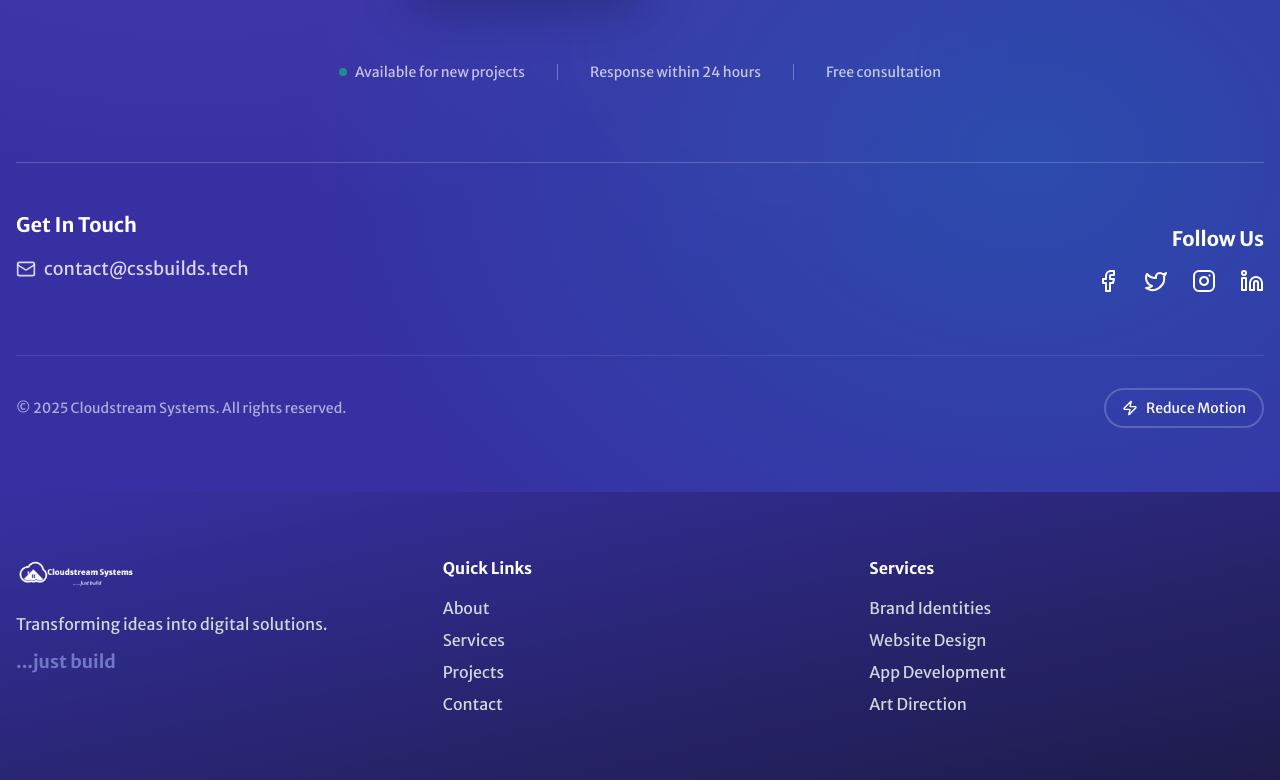
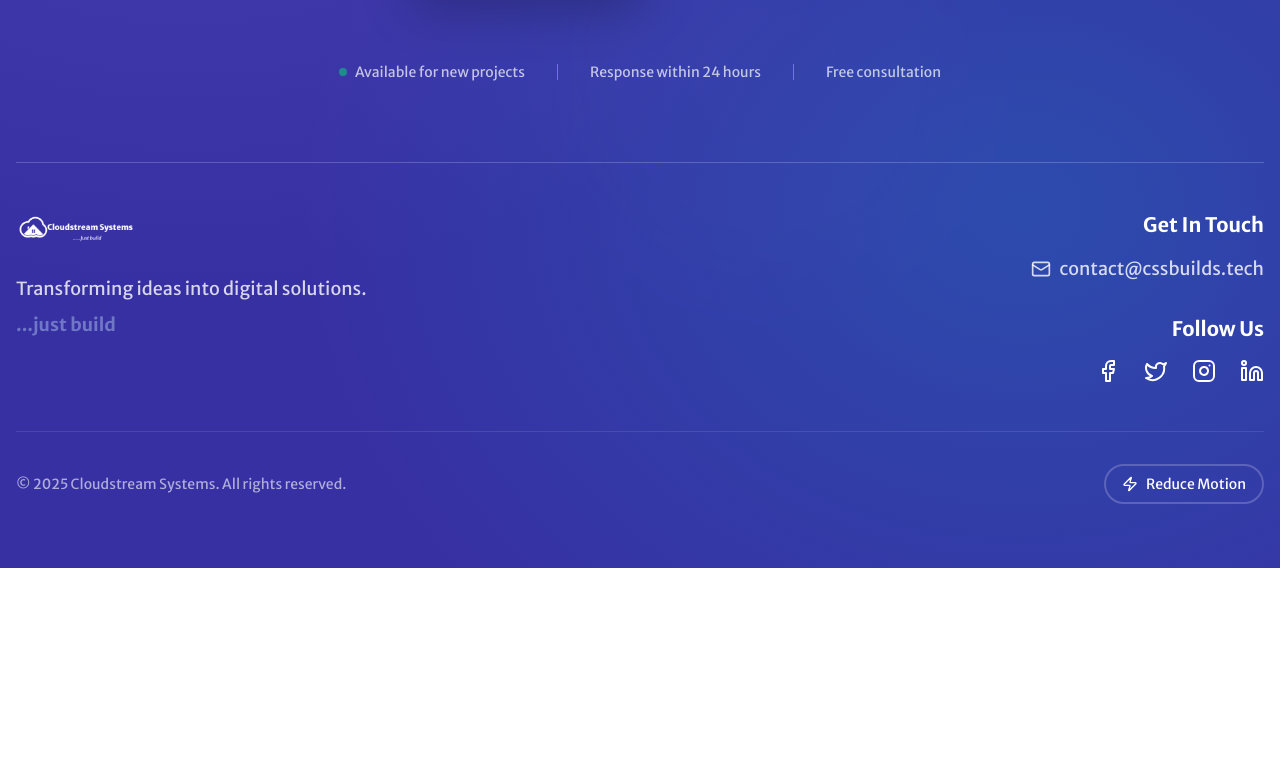
Before and after one commit to cloudstreamsystems/craftedbycss, a Next.js app: page / in a window 1280 px wide. Shown: the part 7847-8627 px from the top of the page. After the commit the page ends 8415 px from the top, so only its background shows below. Built offline with nearby package versions, Linux system fonts and the light colour scheme.

Commit message:
feat: merge footer into CTA section and remove separate footer component

```diff
--- a/app/layout.tsx
+++ b/app/layout.tsx
@@ -2,7 +2,6 @@ import type { Metadata } from "next";
 import { Merriweather_Sans, Poppins } from "next/font/google";
 import "./globals.css";
 import Header from "@/components/layout/Header";
-import Footer from "@/components/layout/Footer";
 import SmoothScrollProvider from "@/components/providers/SmoothScrollProvider";
 import { MotionProvider } from "@/contexts/MotionContext";
 import PageTransition from "@/components/transitions/PageTransition";
@@ -42,7 +41,6 @@ export default function RootLayout({
             <main>
               <PageTransition>{children}</PageTransition>
             </main>
-            <Footer />
           </SmoothScrollProvider>
         </MotionProvider>
       </body>
--- a/components/home/CTA.tsx
+++ b/components/home/CTA.tsx
@@ -101,10 +101,27 @@ export default function CTA() {
 
           {/* Footer Elements Moved Here */}
           <div className="border-t border-white/20 pt-12 mt-12">
-            <div className="grid md:grid-cols-2 gap-8 items-center mb-12">
+            <div className="grid md:grid-cols-2 gap-12 items-start mb-12">
               <div className="text-center md:text-left">
+                <div className="mb-6 flex justify-center md:justify-start">
+                  <img
+                    src="/logo.png"
+                    alt="Cloudstream Systems"
+                    width={175}
+                    height={59}
+                    className="h-10 w-auto brightness-0 invert"
+                  />
+                </div>
+                <p className="text-white/80 mb-2 text-lg">
+                  Transforming ideas into digital solutions.
+                </p>
+                <p className="text-[#7177C7] font-bold text-lg mb-8">...just build</p>
+              </div>
+
+              <div className="text-center md:text-right flex flex-col items-center md:items-end gap-8">
+                <div>
                   <h4 className="font-bold text-xl mb-4">Get In Touch</h4>
-                <div className="flex items-center justify-center md:justify-start gap-2 text-white/80 mb-6 hover:text-white transition-colors">
+                  <div className="flex items-center justify-center md:justify-end gap-2 text-white/80 hover:text-white transition-colors">
                     <Mail size={20} />
                     <a href="mailto:contact@cssbuilds.tech" className="text-lg">
                       contact@cssbuilds.tech
@@ -112,7 +129,7 @@ export default function CTA() {
                   </div>
                 </div>
 
-              <div className="text-center md:text-right">
+                <div>
                   <h4 className="font-bold text-xl mb-4">Follow Us</h4>
                   <div className="flex justify-center md:justify-end space-x-6">
                     <a href="#" className="hover:text-yellow-300 transition-colors transform hover:scale-110" aria-label="Facebook">
@@ -130,6 +147,7 @@ export default function CTA() {
                   </div>
                 </div>
               </div>
+            </div>
 
             <div className="flex flex-col sm:flex-row items-center justify-between gap-4 text-sm text-white/60 pt-8 border-t border-white/10">
               <p>&copy; {new Date().getFullYear()} Cloudstream Systems. All rights reserved.</p>
--- a/components/layout/Footer.tsx
+++ /dev/null
@@ -1,69 +0,0 @@
-"use client";
-
-import Link from "next/link";
-import Image from "next/image";
-
-export default function Footer() {
-  return (
-    <footer className="bg-gradient-to-br from-[#3730a3] to-[#1e1b4b] text-white py-16">
-      <div className="container mx-auto px-4">
-        <div className="grid grid-cols-1 md:grid-cols-3 gap-8">
-          {/* Company Info */}
-          <div>
-            <div className="mb-4">
-              <Image
-                src="/logo.png"
-                alt="Cloudstream Systems"
-                width={175}
-                height={59}
-                className="h-10 w-auto brightness-0 invert"
-              />
-            </div>
-            <p className="text-gray-300 mb-3">
-              Transforming ideas into digital solutions.
-            </p>
-            <p className="text-[#7177C7] font-bold text-lg">...just build</p>
-          </div>
-
-          {/* Quick Links */}
-          <div>
-            <h4 className="font-bold mb-4">Quick Links</h4>
-            <ul className="space-y-2">
-              <li>
-                <Link href="/about" className="text-gray-300 hover:text-white transition-colors">
-                  About
-                </Link>
-              </li>
-              <li>
-                <Link href="/services" className="text-gray-300 hover:text-white transition-colors">
-                  Services
-                </Link>
-              </li>
-              <li>
-                <Link href="/projects" className="text-gray-300 hover:text-white transition-colors">
-                  Projects
-                </Link>
-              </li>
-              <li>
-                <Link href="/contact" className="text-gray-300 hover:text-white transition-colors">
-                  Contact
-                </Link>
-              </li>
-            </ul>
-          </div>
-
-          {/* Services */}
-          <div>
-            <h4 className="font-bold mb-4">Services</h4>
-            <ul className="space-y-2 text-gray-300">
-              <li>Brand Identities</li>
-              <li>Website Design</li>
-              <li>App Development</li>
-              <li>Art Direction</li>
-            </ul>
-          </div>
-        </div>
-      </div>
-    </footer>
-  );
-}
```
Lines whose indentation alone changed are shown as unchanged.
